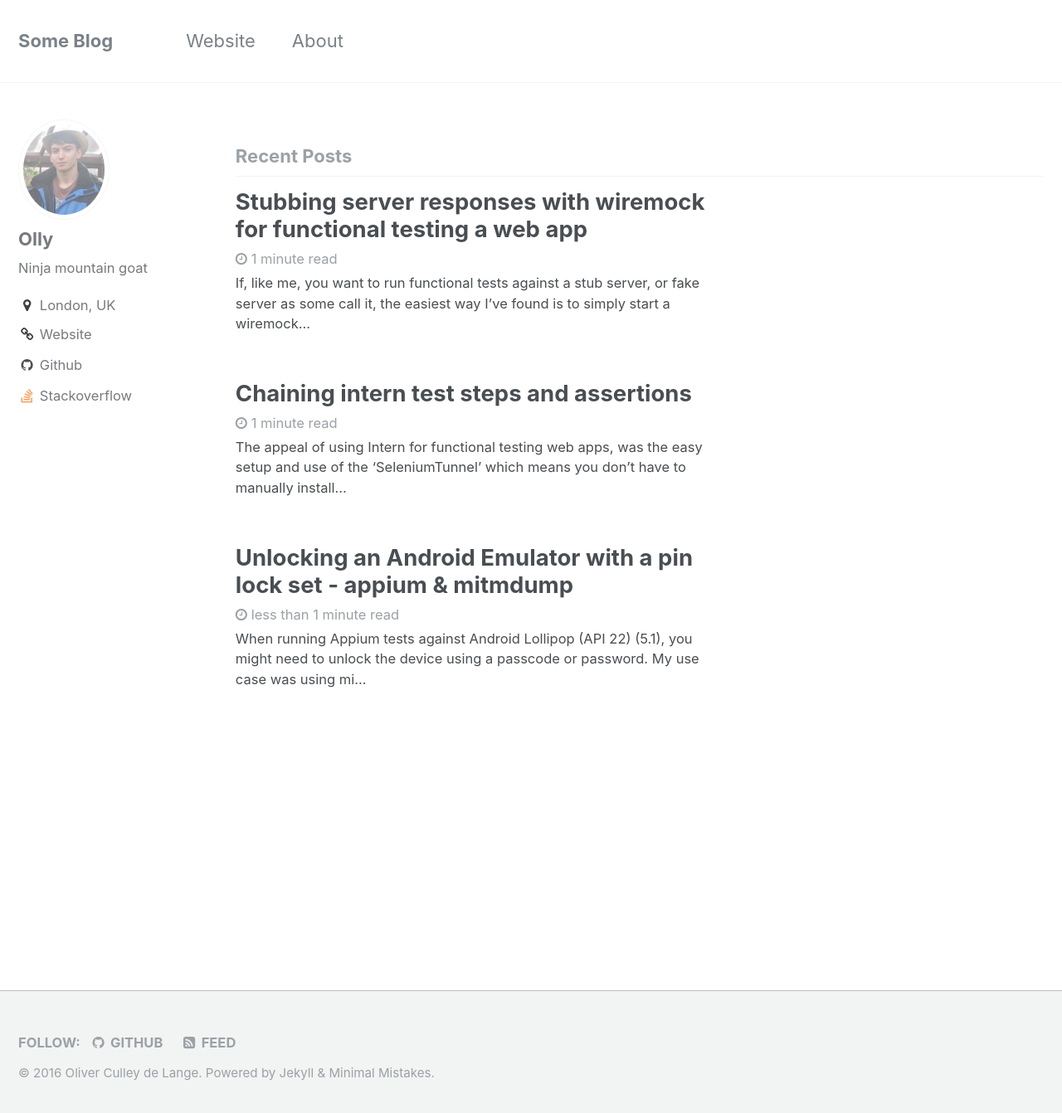
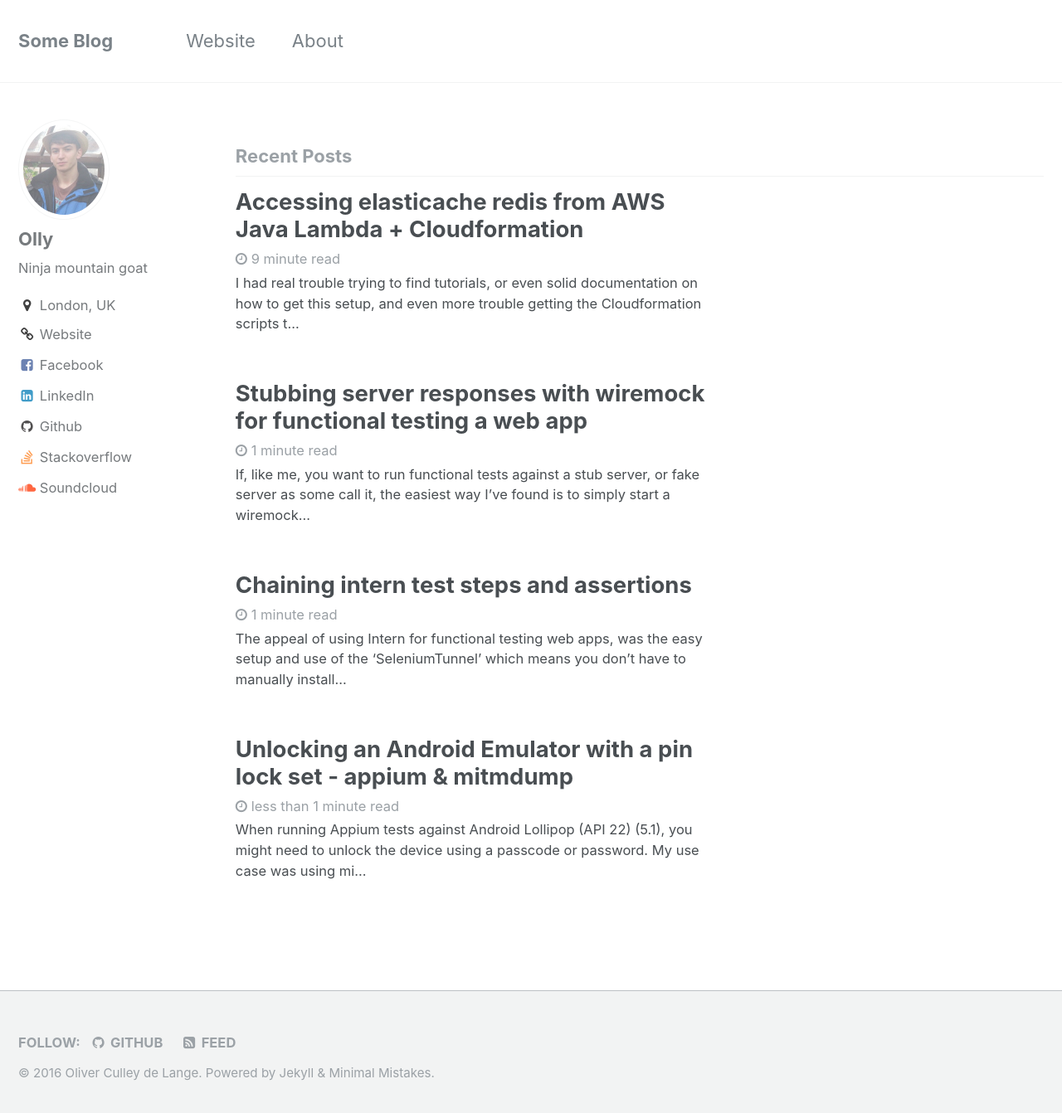
Before and after one commit to OliverCulleyDeLange/OliverCulleyDeLange.github.io, a Jekyll site: the page built from index.html, in a window 1280 px wide and 1350 px high. Shown: the top 1342 px of the window at 83% size. Built offline with Jekyll 4.4.1, drawn with Linux system fonts in a browser that asks for light colours; the list of posts is cut into pages by our own code; some of the changed lines change nothing that is shown.

Commit message:
Post on calling Elasticache from a lambda

````diff
--- a/_config.yml
+++ b/_config.yml
@@ -87,17 +87,17 @@ author:
   codepen          :
   dribbble         :
   flickr           :
-  facebook         :
+  facebook         : "olly.delange"
   foursquare       :
-  github           : "https://github.com/OliverCulleyDeLange"
+  github           : "OliverCulleyDeLange"
   google_plus      :
   keybase          :
   instagram        :
   lastfm           :
-  linkedin         :
+  linkedin         : "oliverculleydelange"
   pinterest        :
-  soundcloud       :
-  stackoverflow    : "3014299/oliverdelange" # "123456/username" (the last part of your profile url, e.g. http://stackoverflow.com/users/123456/username)
+  soundcloud       : "oliverdelange"
+  stackoverflow    : "3014299/oliverdelange"
   steam            :
   tumblr           :
   twitter          :
--- /dev/null
+++ b/_posts/2016-11-17-Accessing_elasticache_redis_from_AWS_Lambda.md
@@ -0,0 +1,268 @@
+---
+title:  "Accessing elasticache redis from AWS Java Lambda + Cloudformation"
+categories: aws
+tags: aws elasticache lambda nat-gateway vpc cloudformation java
+---
+
+I had real trouble trying to find tutorials, or even solid documentation on how to get this setup, and even more trouble getting the Cloudformation scripts to match what I hacked together through the AWS console.
+
+AWS's documentation is very comprehensive, but its also confusing and you have to trawl through so many different tutorials/api documentation/FAQs to get all the information you need. I must have easily spent a good 8 hours reading documentation, forums, stackoverflow and tutorials, and another 8 hours piecing it all together.
+
+So if this post helps someone in my situation - mission acomplished.
+
+#### Examples and tutorials
+
+The best AWS tutorial I found was by AWS, which details [how to setup a Lambda function through the cli, that has access to an Elasticache cluster](http://docs.aws.amazon.com/lambda/latest/dg/vpc-ec.html). This gave me the basics on how I should go about setting everything up in the AWS console.
+
+This is a good example of [getting Elasticache setup through cloudformation](https://github.com/satterly/AWSCloudFormation-samples/blob/master/VPC_ElastiCache_Cluster.template). However they're using EC2 instances to connect to the elasticache cluster, not Lambda which adds a whole other layer of complexity.
+
+#### Lambdas, Elasticache and VPCs
+
+Before introducing Elasticache, my Lambda functions weren't running in a VPC. As far as I can tell, a Lambda function can't access an Elasticache cluster without being run inside a VPC, and being part of a security group that is has access to the cluster. The [Elasticache FAQs](https://aws.amazon.com/elasticache/faqs/#Security) confuse me somewhat, so I can't say with with 100% certainty.
+
+>All clients to a cluster must be within the EC2 network, and authorized via security groups.`
+
+ The above snippet is taken from the FAQs, and [this stack overflow post](http://stackoverflow.com/questions/27759026/connect-to-elasticache-cluster-from-aws-lambda-function) also backs up this theory.
+
+ Basically I think it boils down to:
+
+`If you're using a Lambda to access your cluster, you must execute the Lambda inside the same VPC that contains your Elasticache cluster, and authorise the security group that the lambda function uses to access the cluster.`
+
+So I had to make my Lambdas run inside a VPC. This means creating all the Cloudformation scripts to configure the VPC, associated subnets, routing tables, internet gateways, nat gateways and associations between all these components!
+
+I also had to add the `VpcConfig` property to my existing `Lambda::Function` cloudformation config:
+
+```
+"VpcConfig": {
+    "SecurityGroupIds": [ { "Fn::GetAtt": ["lambdasSecurityGroup", "GroupId"] } ],
+    "SubnetIds": [{ "Ref": "subnetPrivate" }]
+ }
+```
+
+Then add a `ManagedPolicyArns` property to the Lambda Functions `IAM::Role` configuration:
+
+```
+"ManagedPolicyArns": [
+    "arn:aws:iam::aws:policy/service-role/AWSLambdaVPCAccessExecutionRole"
+]
+```
+
+#### NAT Gateways for outbound internet access
+
+One headache for me was figuring out that I needed a NAT Gateway because Lambdas running inside a VPC lose their default internet access. My Lambda connects to DynamoDB, which is accessible only via a URL through the internet.  The docs say to attach your Lambda function to a `Private subnet with Internet access through a NAT instance or an Amazon VPC NAT gateway`. So thats what I did.
+
+#### Cloudformation troubleshooting
+
+Initially I created the Elasticache redis cluster first, then tried to add the VPC configuration on top of this. I came accross the following error:
+
+> The provided security group {security group id} does not exist.
+
+This confused me because I could clearly see the security groups being created successfully further down the events list.
+I spent so long on this, that I actually [raised it on the AWS forums](https://forums.aws.amazon.com/thread.jspa?threadID=243255) (something I never do!). In the end it turned out that I wasn't creating my Elasticache cluster inside my VPC, but the error message was no help at all! Check the forum post for details.
+
+
+#### Final Cloudformation Json
+
+Its worth pointing out that my actual cloudformation stack json contains alot more than what is below - but these are the bits that are relevant to this post.
+
+{% highlight json %}
+    "vpc": {
+      "Type": "AWS::EC2::VPC",
+      "Properties": {
+        "CidrBlock": "192.168.0.0/24",
+        "Tags": [
+          {
+            "Key": "Name",
+            "Value": "VPC"
+          }
+        ]
+      }
+    },
+    "natGatewayElasticIP": {
+      "Type": "AWS::EC2::EIP",
+      "Properties": {
+        "Domain": "vpc"
+      }
+    },
+    "natGateway": {
+      "Type": "AWS::EC2::NatGateway",
+      "Properties": {
+        "AllocationId": {
+          "Fn::GetAtt": ["natGatewayElasticIP", "AllocationId"]
+        },
+        "SubnetId": {
+          "Ref": "subnetPublic"
+        }
+      }
+    },
+    "internetGateway": {
+      "Type": "AWS::EC2::InternetGateway",
+      "Properties": {
+      }
+    },
+    "attachInternetGateway": {
+      "Type": "AWS::EC2::VPCGatewayAttachment",
+      "Properties": {
+        "VpcId": {
+          "Ref": "vpc"
+        },
+        "InternetGatewayId": {
+          "Ref": "internetGateway"
+        }
+      }
+    },
+    "routeTablePrivate": {
+      "Type": "AWS::EC2::RouteTable",
+      "Properties": {
+        "VpcId": {
+          "Ref": "vpc"
+        }
+      }
+    },
+    "routeToNatGateway": {
+      "Type": "AWS::EC2::Route",
+      "Properties": {
+        "RouteTableId": {
+          "Ref": "routeTablePrivate"
+        },
+        "DestinationCidrBlock": "0.0.0.0/0",
+        "NatGatewayId": {
+          "Ref": "natGateway"
+        }
+      }
+    },
+    "routeTablePublic": {
+      "Type": "AWS::EC2::RouteTable",
+      "Properties": {
+        "VpcId": {
+          "Ref": "vpc"
+        }
+      }
+    },
+    "routeToInternetGateway": {
+      "Type": "AWS::EC2::Route",
+      "Properties": {
+        "RouteTableId": {
+          "Ref": "routeTablePublic"
+        },
+        "DestinationCidrBlock": "0.0.0.0/0",
+        "GatewayId": {
+          "Ref": "internetGateway"
+        }
+      }
+    },
+    "subnetPublic": {
+      "Type": "AWS::EC2::Subnet",
+      "Properties": {
+        "VpcId": {
+          "Ref": "vpc"
+        },
+        "CidrBlock": "192.168.0.0/26",
+        "Tags": [
+          {
+            "Key": "Name",
+            "Value": "Public Subnet"
+          }
+        ]
+      }
+    },
+    "subnetPrivate": {
+      "Type": "AWS::EC2::Subnet",
+      "Properties": {
+        "VpcId": {
+          "Ref": "vpc"
+        },
+        "CidrBlock": "192.168.0.128/26",
+        "Tags": [
+          {
+            "Key": "Name",
+            "Value": "Private Subnet"
+          }
+        ]
+      }
+    },
+    "subnetPublicRouteTableInternetGateway": {
+      "Type": "AWS::EC2::SubnetRouteTableAssociation",
+      "Properties": {
+        "SubnetId": {
+          "Ref": "subnetPublic"
+        },
+        "RouteTableId": {
+          "Ref": "routeTablePublic"
+        }
+      }
+    },
+    "subnetPrivateRouteTableNatGateway": {
+      "Type": "AWS::EC2::SubnetRouteTableAssociation",
+      "Properties": {
+        "SubnetId": {
+          "Ref": "subnetPrivate"
+        },
+        "RouteTableId": {
+          "Ref": "routeTablePrivate"
+        }
+      }
+    },
+    "lambdaSecurityGroup": {
+      "Type": "AWS::EC2::SecurityGroup",
+      "Properties": {
+        "GroupDescription": "Allows access into redis if lambda uses this group",
+        "VpcId": {
+          "Ref": "vpc"
+        }
+      }
+    },
+    "redisClusterSecurityGroup": {
+      "Type": "AWS::EC2::SecurityGroup",
+      "Properties": {
+        "GroupDescription": "Secures the Elasticache cluster",
+        "VpcId": {
+          "Ref": "vpc"
+        },
+        "SecurityGroupIngress": [
+          {
+            "IpProtocol": "tcp",
+            "FromPort": "6379",
+            "ToPort": "6379",
+            "SourceSecurityGroupId": {
+              "Ref": "lambdaSecurityGroup"
+            }
+          }, {
+            "IpProtocol": "udp",
+            "FromPort": "6379",
+            "ToPort": "6379",
+            "SourceSecurityGroupId": {
+              "Ref": "lambdaSecurityGroup"
+            }
+          }
+        ]
+      }
+    },
+    "cacheSubnetGroup": {
+      "Type": "AWS::ElastiCache::SubnetGroup",
+      "Properties": {
+        "Description": "Elasticache redis subnet group",
+        "SubnetIds": [
+          {
+            "Ref": "subnetPrivate"
+          }
+        ]
+      }
+    },
+    "redis": {
+      "Type": "AWS::ElastiCache::CacheCluster",
+      "Properties": {
+        "CacheNodeType": "cache.t1.micro",
+        "Engine": "redis",
+        "NumCacheNodes": "1",
+        "CacheSubnetGroupName": {
+          "Ref": "cacheSubnetGroup"
+        },
+        "VpcSecurityGroupIds": [
+          {
+            "Ref": "redisClusterSecurityGroup"
+          }
+        ]
+      }
+    },
+{% endhighlight%}
````
